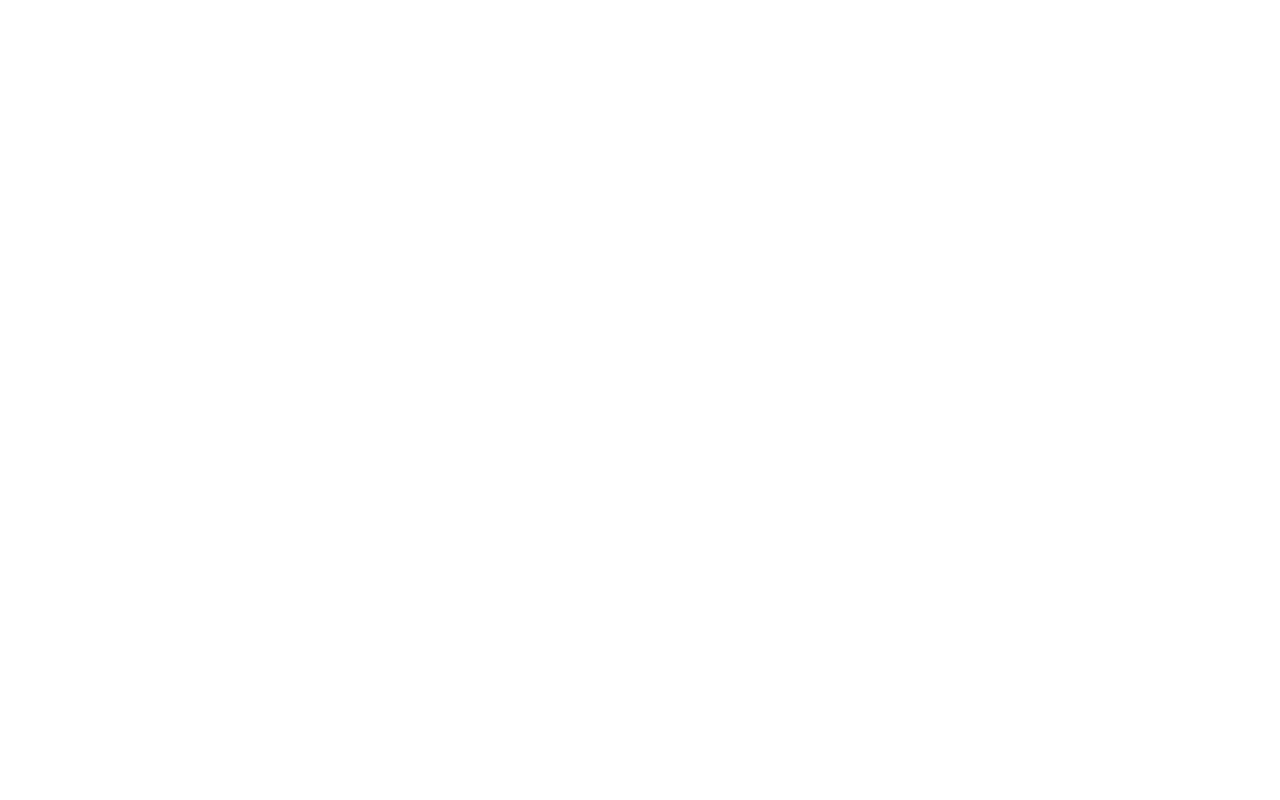
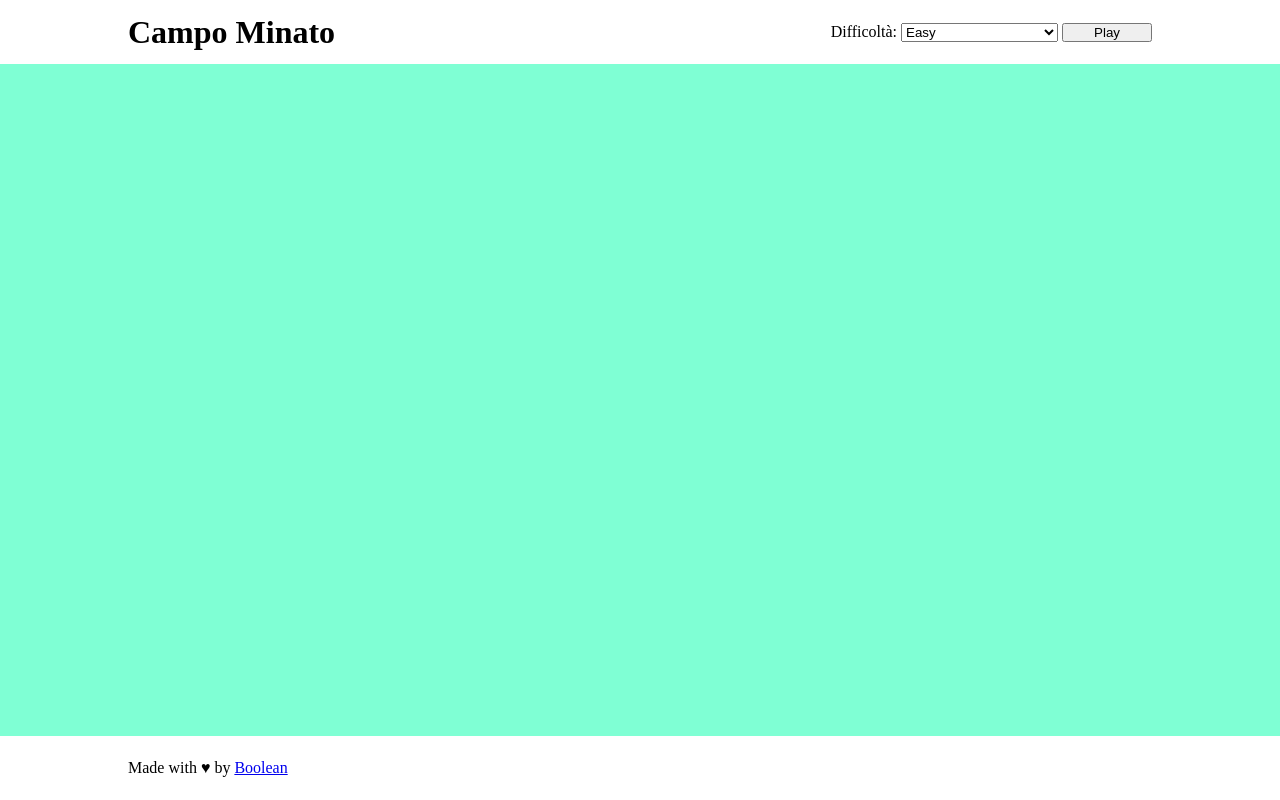
Before and after one commit to matteopelusi7/js-campominato-grid, a plain HTML site: page index.html in a window 1280 px wide. Drawn offline with Linux system fonts and the light colour scheme.

Commit message:
Avanzamento html css

```diff
--- a/index.html
+++ b/index.html
@@ -9,7 +9,42 @@
 </head>
 <body>
 
+    <header>
 
+        <div>
+
+            <h1>Campo Minato</h1>
+
+        </div>
+
+        <div>
+
+            <label for="difficolta">Difficoltà:</label>
+            <select name="livello" id="">
+                <option value="0">Easy</option>
+                <option value="1">Crazy</option>
+                <option value="2">Hard</option>
+            </select>
+
+            <button>Play</button>
+
+        </div>
+
+    </header>
+
+    <main>
+
+        <div class="grid-container">
+
+        </div>
+
+    </main>
+
+    <footer>
+
+        <p>Made with &hearts; by <a href="#">Boolean</a></p>
+
+    </footer>
 
     <script src="app.js"></script>
 
--- a/style.css
+++ b/style.css
@@ -3,3 +3,51 @@
     padding: 0;
     box-sizing: border-box;
 }
+
+body {
+    height: 100vh;
+}
+
+header, footer {
+    display: flex;
+    justify-content: space-between;
+    align-items: center;
+    max-width: 1024px;
+    margin: 0 auto;
+    height: 8%;
+}
+
+select {
+    padding-right: 100px;
+}
+
+button {
+    padding: 0 30px;
+    cursor: pointer;
+}
+
+main {
+    background-color: aquamarine;
+    margin: 0 auto;
+    height: 84%;
+    display: flex;
+    align-items: center;
+    justify-content: center;
+}
+
+.grid-container {
+    width: 500px;
+    margin: 0 auto;
+    display: flex;
+    justify-content: flex-start;
+    align-items: center;
+    flex-wrap: wrap;
+}
+
+.grid {
+    border: 1px solid black;
+    display: flex;
+    justify-content: center;
+    align-items: center;
+    aspect-ratio: 1;
+}
```
